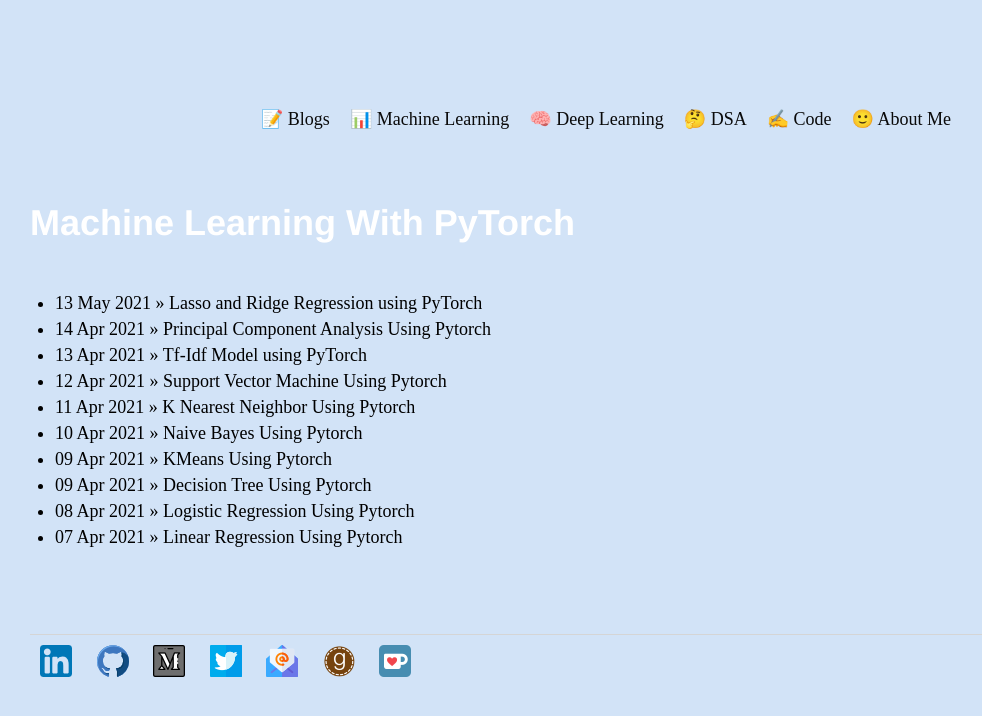
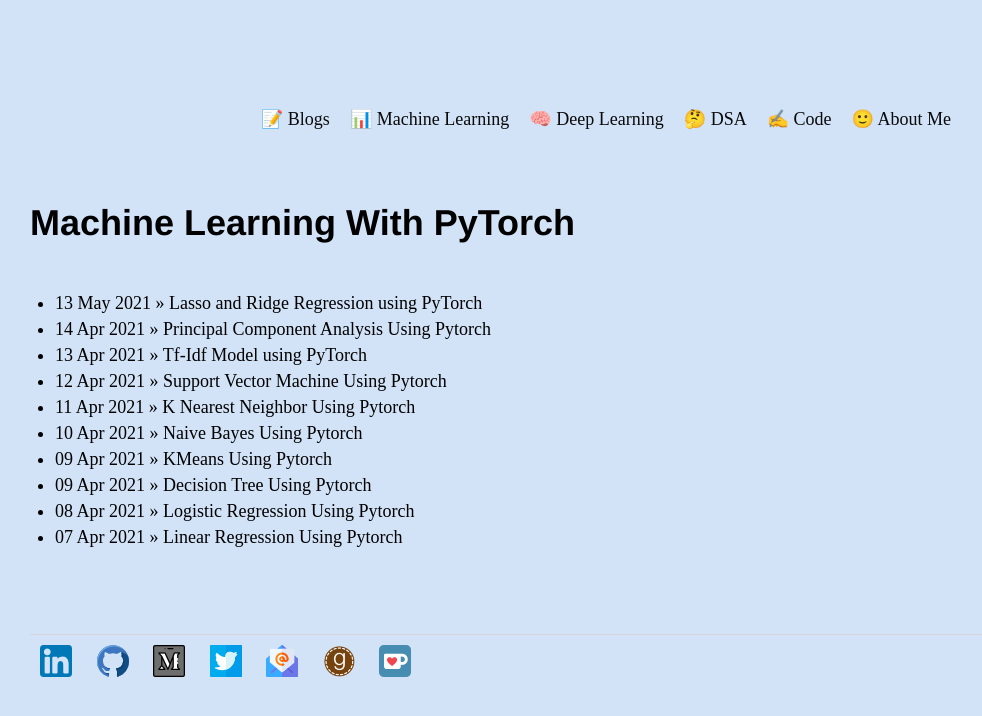
Before and after one commit to Mayurji/mayurji.github.io, a Jekyll site: the page built from code/index.html, in a window 1280 px wide. Shown: the top 716 px of the page, without its empty margins (34-1016 px from the left). Built offline with Jekyll 4.4.1, drawn with Linux system fonts in a browser that asks for light colours; nearby versions of some CDN libraries.

Commit message:
change bg color

```diff
--- a/about/index.html
+++ b/about/index.html
@@ -21,7 +21,7 @@
 </div>
 -->
 <div>
-	<p style="background-color:hsla(234, 82%, 52%, 0.5);font-family:optima;color:black;text-align:center"><strong>
+	<p style="background-color:hsla(207, 94%, 50%, 0.527);font-family:optima;color:black;text-align:center"><strong>
 	When something is important enough, you do it even if the odds are not in your favor.
 	 - Elon Musk</strong>
 	</p>
--- a/code/index.html
+++ b/code/index.html
@@ -8,7 +8,7 @@
       <link rel="stylesheet" href="/css/syntax.css" type="text/css" />
       <script src="https://cdn.mathjax.org/mathjax/latest/MathJax.js?config=TeX-AMS-MML_HTMLorMML" type="text/javascript"></script>
 </head>
-<h1 style='color:white'>Machine Learning With PyTorch</h1>
+<h1 style='color:black'>Machine Learning With PyTorch</h1>
 <ul class="posts">
   <!--{% assign sorted_pages = site.code | sort:"date" %}
   {% for item in sorted_pages reversed %}-->
```
